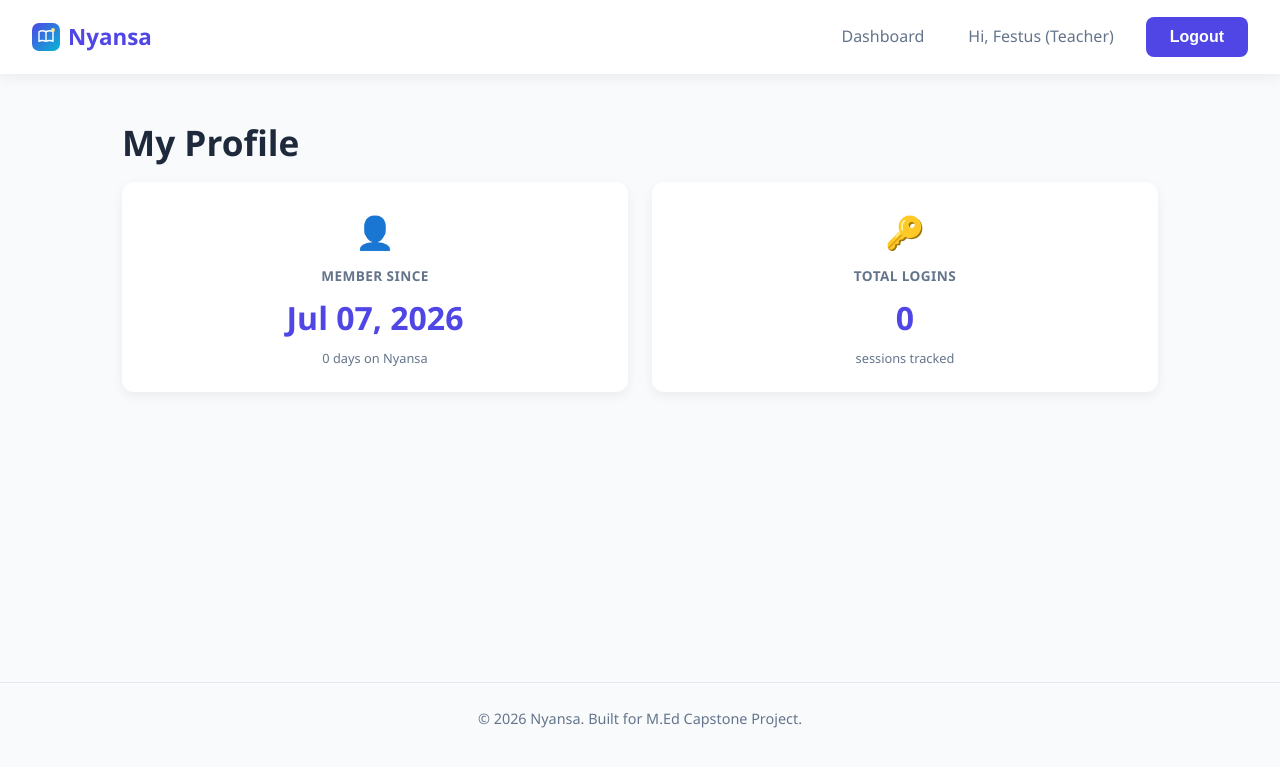
After one commit to festusboamah/nyansa-ai-tutor, a Django app: page /accounts/profile/ in a window 1280 px wide. The commit adds this page. Shown: the top 767 px of the page. Run offline with Django 5.2, Linux system fonts and the light colour scheme; a user stored in the database is signed in.

Commit message:
Add student profile page with login tracking, quiz stats, and badges display

```diff
--- a/accounts/urls.py
+++ b/accounts/urls.py
@@ -6,4 +6,5 @@ urlpatterns = [
     path("signup/", views.signup_view, name="signup"),
     path("login/", auth_views.LoginView.as_view(template_name="accounts/login.html"), name="login"),
     path("logout/", auth_views.LogoutView.as_view(next_page="home"), name="logout"),
+    path("profile/", views.profile_view, name="profile"),
 ]
--- a/accounts/views.py
+++ b/accounts/views.py
@@ -1,6 +1,8 @@
 from django.shortcuts import render, redirect
 from django.contrib.auth import login
+from django.contrib.auth.decorators import login_required
 from django.contrib import messages
+from django.utils import timezone
 from .forms import StudentSignUpForm
 
 
@@ -19,3 +21,29 @@ def signup_view(request):
     else:
         form = StudentSignUpForm()
     return render(request, "accounts/signup.html", {"form": form})
+
+@login_required
+def profile_view(request):
+    user = request.user
+    account_age_days = (timezone.now() - user.date_joined).days
+
+    context = {
+        "account_age_days": account_age_days,
+        "login_count": user.login_count,
+        "date_joined": user.date_joined,
+    }
+
+    if user.is_student():
+        from quizzes.models import Submission, Badge
+        submissions = Submission.objects.filter(student=user)
+        scores = [s.score for s in submissions if s.score is not None]
+        avg_score = round(sum(scores) / len(scores), 1) if scores else None
+        badges = Badge.objects.filter(student=user).select_related("submission__quiz")
+
+        context.update({
+            "quizzes_completed": submissions.count(),
+            "average_score": avg_score,
+            "badges": badges,
+        })
+
+    return render(request, "accounts/profile.html", context)
--- a/static/css/style.css
+++ b/static/css/style.css
@@ -103,6 +103,12 @@ body {
 .welcome-text {
     color: var(--text);
     font-weight: 500;
+    text-decoration: none;
+    transition: var(--transition);
+}
+
+.welcome-text:hover {
+    color: var(--primary);
 }
 
 .btn-signup {
@@ -634,3 +640,72 @@ h2 {
         transform: translateY(0px);
     }
 }
+
+.profile-grid {
+    display: grid;
+    grid-template-columns: repeat(auto-fit, minmax(200px, 1fr));
+    gap: 1.5rem;
+    margin-bottom: 2.5rem;
+}
+
+.stat-card {
+    text-align: center;
+}
+
+.stat-icon {
+    font-size: 2rem;
+    margin-bottom: 0.5rem;
+}
+
+.stat-label {
+    color: var(--text-muted);
+    font-size: 0.85rem;
+    text-transform: uppercase;
+    font-weight: 600;
+    letter-spacing: 0.03em;
+}
+
+.stat-value {
+    font-size: 2rem;
+    font-weight: 800;
+    color: var(--primary);
+    margin: 0.3rem 0;
+}
+
+.stat-sub {
+    font-size: 0.8rem;
+    color: var(--text-muted);
+}
+
+.badges-grid {
+    display: grid;
+    grid-template-columns: repeat(auto-fill, minmax(180px, 1fr));
+    gap: 1.2rem;
+    margin-top: 1rem;
+}
+
+.badge-card {
+    text-align: center;
+    background: linear-gradient(135deg, #fef3c7, #fde68a);
+}
+
+.badge-large-icon {
+    font-size: 2.5rem;
+}
+
+.badge-name {
+    font-weight: 700;
+    color: #92400e;
+    margin: 0.3rem 0;
+}
+
+.badge-quiz {
+    font-size: 0.85rem;
+    color: #78350f;
+}
+
+.badge-date {
+    font-size: 0.75rem;
+    color: #92400e;
+    margin-top: 0.4rem;
+}
--- /dev/null
+++ b/templates/accounts/profile.html
@@ -0,0 +1,58 @@
+{% extends "base.html" %}
+{% block title %}My Profile - Nyansa{% endblock %}
+{% block content %}
+<h1>My Profile</h1>
+
+<div class="profile-grid">
+    <div class="card stat-card">
+        <div class="stat-icon">👤</div>
+        <div class="stat-label">Member Since</div>
+        <div class="stat-value">{{ date_joined|date:"M d, Y" }}</div>
+        <div class="stat-sub">{{ account_age_days }} day{{ account_age_days|pluralize }} on Nyansa</div>
+    </div>
+
+    <div class="card stat-card">
+        <div class="stat-icon">🔑</div>
+        <div class="stat-label">Total Logins</div>
+        <div class="stat-value">{{ login_count }}</div>
+        <div class="stat-sub">sessions tracked</div>
+    </div>
+
+    {% if user.is_student %}
+    <div class="card stat-card">
+        <div class="stat-icon">📝</div>
+        <div class="stat-label">Quizzes Completed</div>
+        <div class="stat-value">{{ quizzes_completed }}</div>
+        <div class="stat-sub">attempts across all subjects</div>
+    </div>
+
+    <div class="card stat-card">
+        <div class="stat-icon">📊</div>
+        <div class="stat-label">Average Score</div>
+        <div class="stat-value">
+            {% if average_score is not None %}{{ average_score }}%{% else %}N/A{% endif %}
+        </div>
+        <div class="stat-sub">across all quizzes</div>
+    </div>
+    {% endif %}
+</div>
+
+{% if user.is_student %}
+<h2>🏆 Badges Earned</h2>
+{% if badges %}
+<div class="badges-grid">
+    {% for badge in badges %}
+    <div class="card badge-card">
+        <div class="badge-large-icon">🏆</div>
+        <div class="badge-name">{{ badge.get_badge_type_display }}</div>
+        <div class="badge-quiz">{{ badge.submission.quiz.title }}</div>
+        <div class="badge-date">{{ badge.awarded_at|date:"M d, Y" }}</div>
+    </div>
+    {% endfor %}
+</div>
+{% else %}
+<p>No badges earned yet. Complete quizzes with strong scores to start earning achievements!</p>
+{% endif %}
+{% endif %}
+
+{% endblock %}
--- a/templates/base.html
+++ b/templates/base.html
@@ -25,7 +25,7 @@
     {% if user.role == "TEACHER" %}
         <a href="{% url 'teacher_dashboard' %}">Dashboard</a>
     {% endif %}
-    <span class="welcome-text">Hi, {{ user.username }} ({{ user.role|title }})</span>
+    <a href="{% url 'profile' %}" class="welcome-text">Hi, {{ user.username }} ({{ user.role|title }})</a>
     <form method="post" action="{% url 'logout' %}" class="inline-form">
         {% csrf_token %}
         <button type="submit" class="link-button">Logout</button>
```
Also changed, not shown: db.sqlite3.
